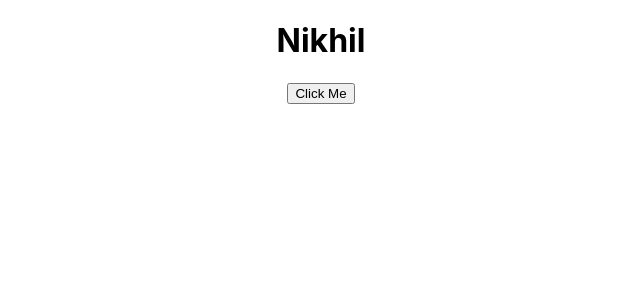
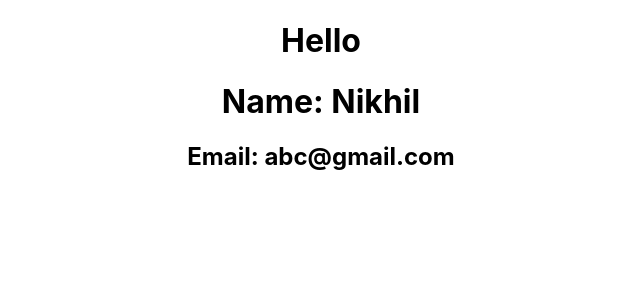
Before and after one commit to Nikhil3389/react-practice, a React (Create React App) app: page / in a window 1280 px wide. Shown: the top 300 px of the page, without its empty margins (319-959 px from the left). Built offline with nearby package versions, Linux system fonts and the light colour scheme.

Commit message:
updation of props

```diff
--- a/src/App.js
+++ b/src/App.js
@@ -2,35 +2,47 @@ import logo from './logo.svg';
 import React, { Component } from 'react';
 
 import './App.css';
-
-class App extends Component
-{
-  constructor()
-  {
-    super();
-    this.state={
-      data :"Nikhil"
-    }
-  }
-  apple()
-  {
-    this.setState({data:"Kataria"})
-
-  }
-
-render()
-{
-  return (
-    <div className="App">
-      <h1>{this.state.data}</h1>
-      <button onClick={() => this.apple()}>Click Me</button>
-    </div>
-  );
-
-}
-
-}
+import Students from './components/Students';
+// adding using state class
 
 
+// class App extends Component
+// {
+//   constructor()
+//   {
+//     super();
+//     this.state={
+//       data :"Nikhil"
+//     }
+//   }
+//   apple()
+//   {
+//     this.setState({data:"Kataria"})
 
+//   }
+
+// render()
+// {
+//   return (
+//     <div className="App">
+//       <h1>{this.state.data}</h1>
+//       <button onClick={() => this.apple()}>Click Me</button>
+//     </div>
+//   );
+
+// }
+
+// }
+
+
+function App()
+{
+  return(
+    <div className="App">
+      <h1>Hello</h1>
+      <Students name ={"Nikhil"} email={"abc@gmail.com"}/>
+      {/* <Students email ={"abc@gmail.com"}/> */}
+    </div>
+  )
+}
 export default App;
--- /dev/null
+++ b/src/components/Students.js
@@ -0,0 +1,10 @@
+function Students(props)
+{
+    return(
+        <div>
+          <h1> Name:  {props.name}</h1>
+          <h2> Email:  {props.email}</h2>
+        </div>
+    )
+}
+export default Students
```
